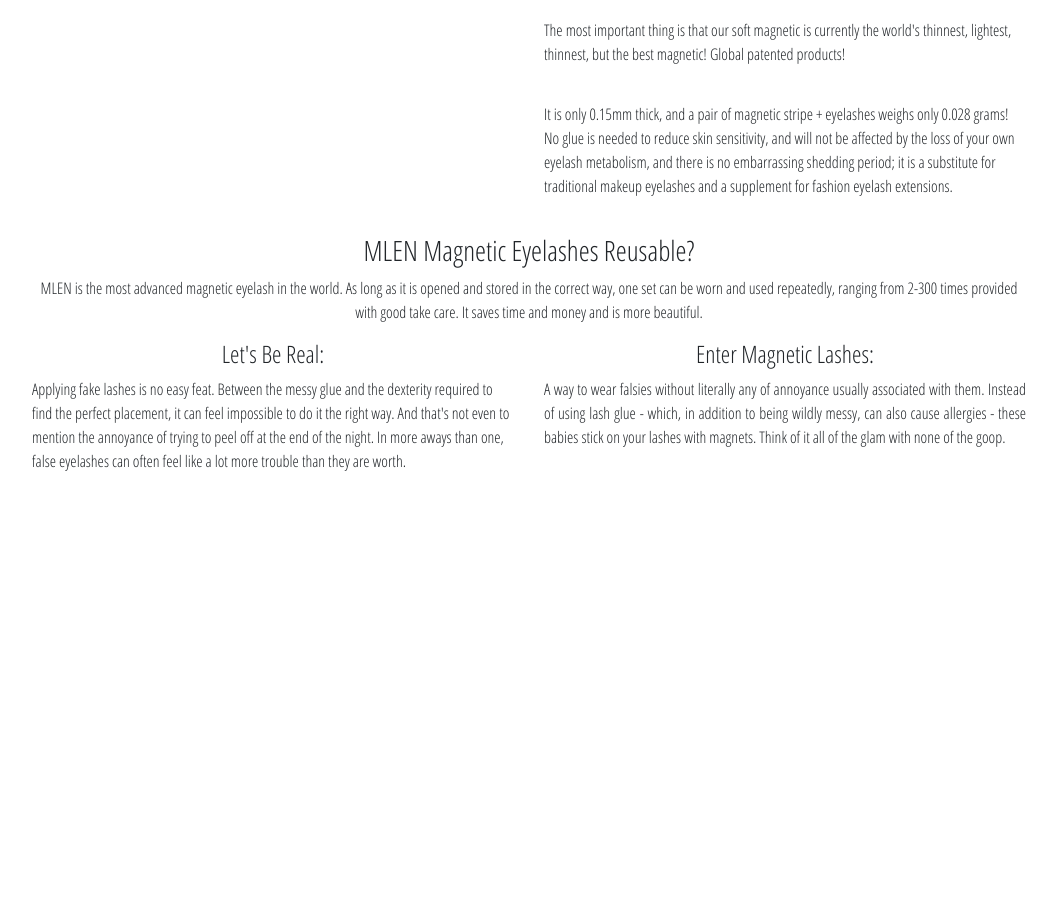
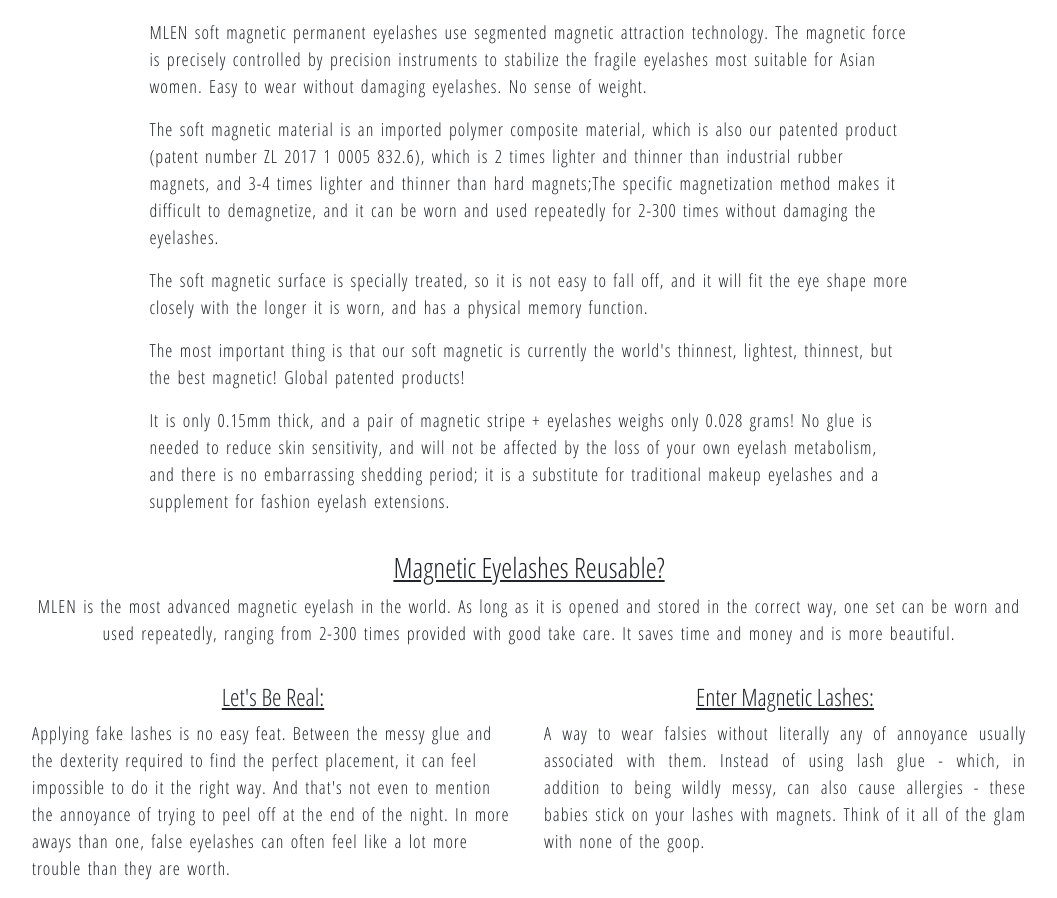
Before and after one commit to Code-Institute-Submissions/MLEN, a Django app: page / in a window 1280 px wide. Shown: the part 1326-2224 px from the top of the page, without its empty margins (111-1168 px from the left). Before the commit the page ends 1797 px from the top, so only its background shows below. Run offline with Django 3.2, Linux system fonts and the light colour scheme; some libraries are stand-ins or nearby versions.

Commit message:
Change the design of homepage text and carousel size

```diff
--- a/home/templates/home/index.html
+++ b/home/templates/home/index.html
@@ -19,7 +19,7 @@
             </div>
         </div>
     </div>
-    <div class="container text-padding">
+    <div class="container homepage-text">
         <div class="row">
             <div class="col-md-12">
                 <h1 class="text-center"><u>A Different Kind of Lashes</u></h1>
@@ -31,29 +31,30 @@
             </div>
         </div>
     </div>
-    <div class="container text-padding">
+    <div class="container homepage-text">
         <div class="row">
-            <div class="col-md-6">
+            <div class="col-md-12">
                 <div id="historyslide" class="carousel slide" data-ride="carousel">
                     <div class="carousel-inner">
                       <div class="carousel-item active">
-                        <img src="https://shoplineimg.com/5f5c02a0a533da00285df31e/5f7ada54443469003be93847/1200x.webp?source_format=JPG" class="d-block w-100" alt="history1">
+                        <img src="https://shoplineimg.com/5f5c02a0a533da00285df31e/5f7ada54443469003be93847/1200x.webp?source_format=JPG" class="d-block w-50" alt="history1">
                       </div>
                       <div class="carousel-item">
-                        <img src="https://shoplineimg.com/5f5c02a0a533da00285df31e/5f7ada5415dc460026f613b7/1200x.webp?source_format=JPG" class="d-block w-100" alt="history2">
+                        <img src="https://shoplineimg.com/5f5c02a0a533da00285df31e/5f7ada5415dc460026f613b7/1200x.webp?source_format=JPG" class="d-block w-50" alt="history2">
                       </div>
                     </div>
                     <a class="carousel-control-prev" href="#historyslide" role="button" data-slide="prev">
-                      <span class="carousel-control-prev-icon" aria-hidden="true"></span>
+                      <i class="fas fa-arrow-left"></i>
                       <span class="sr-only">Previous</span>
                     </a>
                     <a class="carousel-control-next" href="#historyslide" role="button" data-slide="next">
-                      <span class="carousel-control-next-icon" aria-hidden="true"></span>
+                      <i class="fas fa-arrow-right"></i>
                       <span class="sr-only">Next</span>
                     </a>
                 </div>
             </div>
-            <div class="col-md-6 about-mlen">
+            <div class="container homepage-text">
+                <div class="col-md-12 homepage-paragraph">
                     <p>MLEN soft magnetic permanent eyelashes use segmented magnetic attraction technology. The magnetic
                         force is precisely controlled by precision instruments to stabilize the fragile eyelashes most
                         suitable for Asian women. Easy to wear without damaging eyelashes. No sense of weight.
@@ -80,14 +81,15 @@
                 </div>
             </div>
         </div>
-    <div class="container text-padding">
+    </div>
+    <div class="container homepage-text">
         <div class="row">
             <div class="col-md-12">
-                <h3 class="text-center">MLEN Magnetic Eyelashes Reusable?</h3>
+                <h3 class="text-center"><u>Magnetic Eyelashes Reusable?</u></h3>
             </div>
         </div>
         <div class="row">
-            <div class="col-md-12">
+            <div class="col-md-12 homepage-paragraph">
                 <p class="text-center">
                     MLEN is the most advanced magnetic eyelash in the world. As long as it is opened and stored in the
                     correct way, one set can be worn and used repeatedly, ranging from 2-300 times provided with good
@@ -96,18 +98,18 @@
             </div>
         </div>
     </div>
-    <div class="container">
+    <div class="container homepage-text">
         <div class="row">
-            <div class="col-md-6">
-                <h4 class="text-center">Let's Be Real:</h4>
+            <div class="col-md-6 homepage-paragraph">
+                <h4 class="text-center"><u>Let's Be Real:</u></h4>
                 <p>Applying fake lashes is no easy feat. Between the messy glue and the dexterity required to find the
                     perfect placement, it can feel impossible to do it the right way. And that's not even to mention the
                     annoyance of trying to peel off at the end of the night. In more aways than one, false eyelashes can
                     often feel like a lot more trouble than they are worth.
                 </p>
             </div>
-            <div class="col-md-6">
-                <h4 class="text-center">Enter Magnetic Lashes:</h4>
+            <div class="col-md-6 homepage-paragraph">
+                <h4 class="text-center"><u>Enter Magnetic Lashes:</u></h4>
                 <p class="text-justify">
                     A way to wear falsies without literally any of annoyance usually associated with them. Instead of
                     using lash glue - which, in addition to being wildly messy, can also cause allergies - these babies
--- a/static/css/base.css
+++ b/static/css/base.css
@@ -69,12 +69,32 @@
     background: #000 !important;
 }
 
-.text-padding {
+/* ----------------------------------------- Homepage */
+.homepage-text {
     padding-top: 20px;
 }
 
-.about-mlen p {
-    padding-top: 20px;
+.homepage-paragraph p {
+    font-size: large;
+    letter-spacing: 1px;
+    word-spacing: 2px;
+}
+
+.carousel-item img {
+    margin: auto;
+  }
+
+.carousel-control-prev i, .carousel-control-next i {
+    color: #000;
+    font-size: 30px;
+}
+
+.carousel-control-prev {
+    left: 10%;
+}
+
+.carousel-control-next {
+    right: 10%;
 }
 
 /* -------------------------------- Nav Bar */
```
Lines whose indentation alone changed are shown as unchanged.
